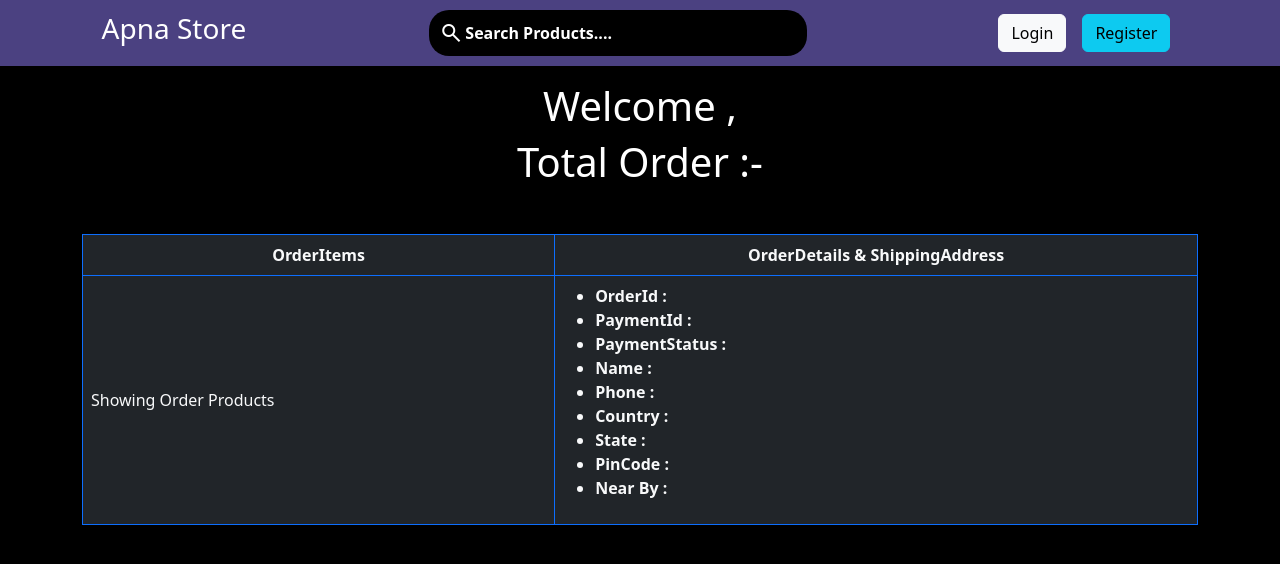
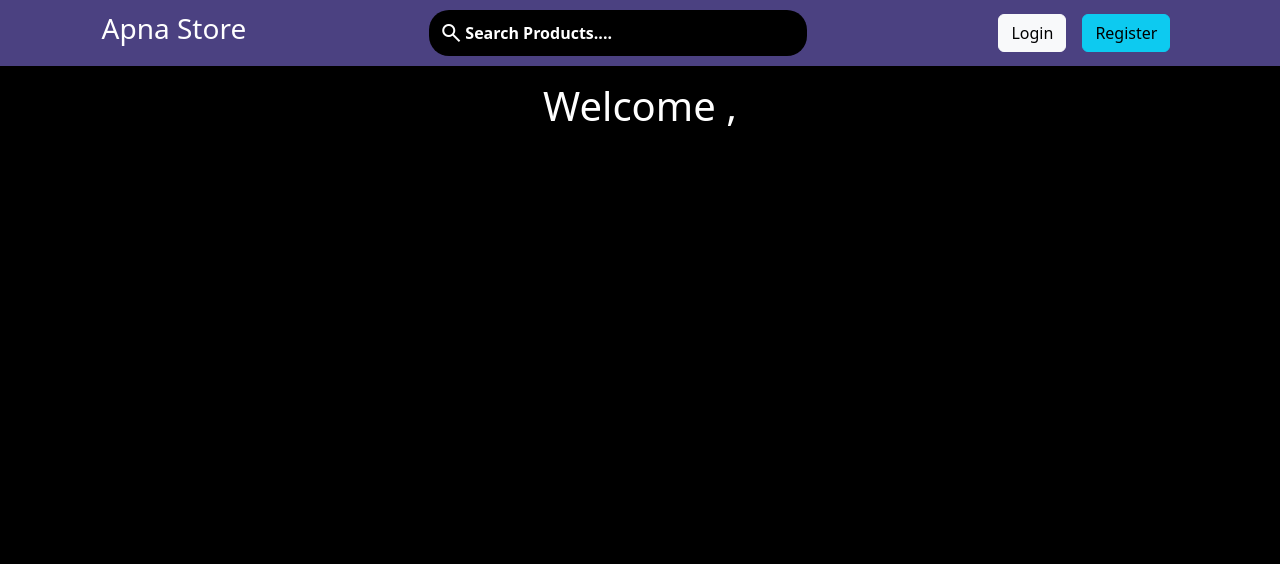
Before and after one commit to CoolShivas/011--MERN_E_Commerce_Platform_with_Admin_Panel, a React (Vite) app in the folder client/: page /profile in a window 1280 px wide. Shown: the top 564 px of the page. Built offline with nearby package versions, Linux system fonts and the light colour scheme; no server answers.

Commit message:
Some correction in Profile.jsx file page.

```diff
--- a/client/src/components/user/Profile.jsx
+++ b/client/src/components/user/Profile.jsx
@@ -9,41 +9,6 @@ const Profile = () => {
       <div className="container text-center my-3">
         <h1>Welcome , {profileUser?.data?.name} </h1>
         <h3> {profileUser?.data?.email} </h3>
-        <h1>Total Order :- </h1>
-      </div>
-
-      <div className="container my-5">
-        <table className="table table-bordered border-primary bg-dark">
-          <thead className="bg-dark">
-            <tr>
-              <th scope="col" className="bg-dark text-light text-center">
-                OrderItems
-              </th>
-
-              <th scope="col" className="bg-dark text-light text-center">
-                OrderDetails & ShippingAddress
-              </th>
-            </tr>
-          </thead>
-          <tbody className="bg-dark">
-            <tr>
-              <td className="bg-dark text-light">Showing Order Products</td>
-              <td className="bg-dark text-light">
-                <ul style={{ fontWeight: "bold" }}>
-                  <li>OrderId : </li>
-                  <li>PaymentId : </li>
-                  <li>PaymentStatus :</li>
-                  <li>Name : </li>
-                  <li>Phone : </li>
-                  <li>Country : </li>
-                  <li>State :</li>
-                  <li>PinCode :</li>
-                  <li>Near By : </li>
-                </ul>
-              </td>
-            </tr>
-          </tbody>
-        </table>
       </div>
     </>
   );
```
